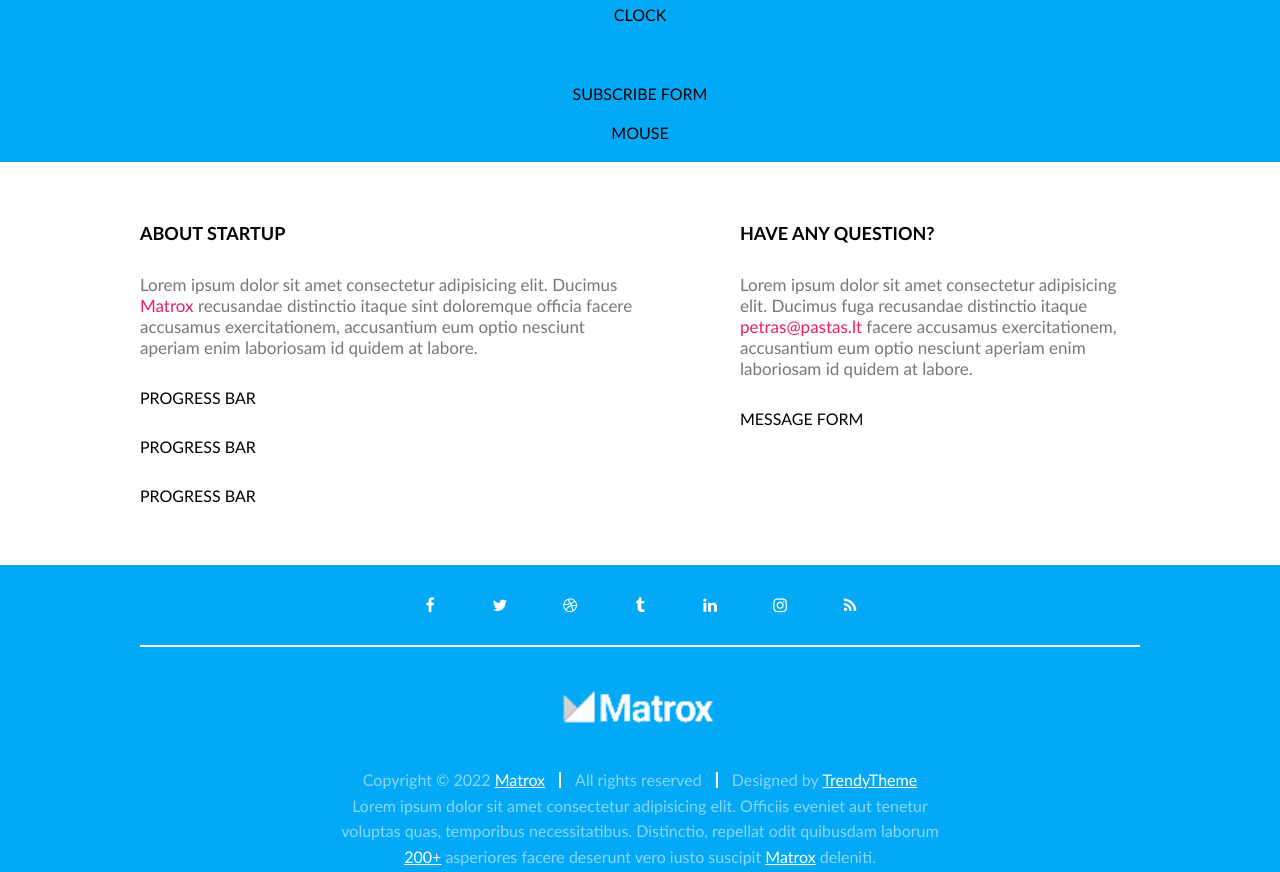
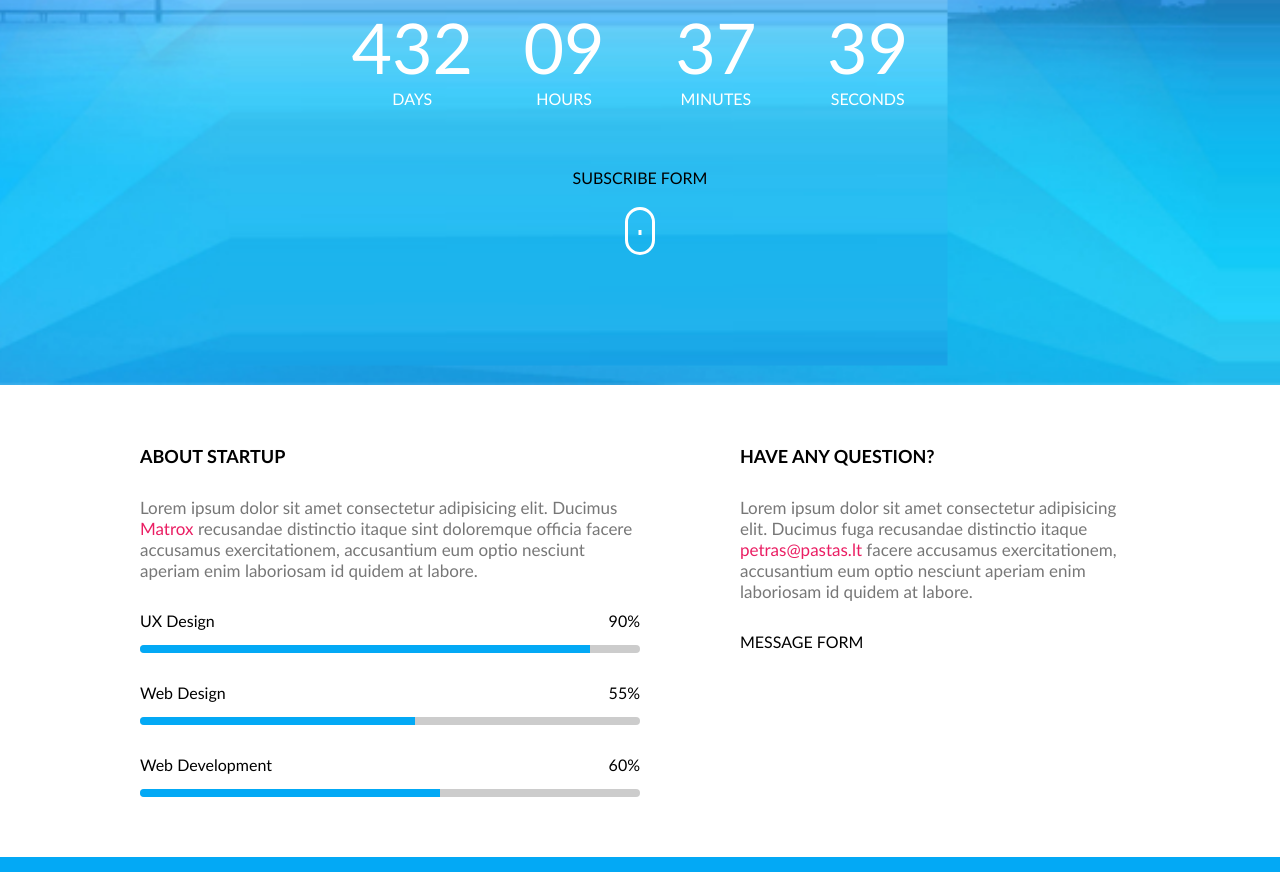
Before and after one commit to Barkleys2/4_coming_soon, a website: page index.html in a window 1280 px wide. Shown: the part 415-1287 px from the top of the page. Drawn offline with Linux system fonts and the light colour scheme.

Commit message:
Progress bar #9

```diff
--- /dev/null
+++ b/css/components/clock-flex.css
@@ -0,0 +1,27 @@
+.clock {
+    display: flex;
+    flex-wrap: wrap;
+    font-size: 70px;
+    color: #fff;
+}
+.clock > .time {
+    width: 25%;
+}
+.clock > .time > .label {
+    font-size: 18px;
+}
+
+@media (max-width: 700px) {
+    .clock > .time {
+        width: 50%;
+    }
+}
+
+@media (max-width: 400px) {
+    .clock {
+        font-size: 60px;
+    }
+    .clock > .time {
+        width: 100%;
+    }
+}
--- /dev/null
+++ b/css/components/clock-grid.css
@@ -0,0 +1,26 @@
+.clock {
+    display: grid;
+    grid-template-columns: repeat(4, 1fr);
+    gap: 30px;
+    font-size: 70px;
+    color: #fff;
+}
+.clock > .time > .label {
+    font-size: 16px;
+    text-transform: uppercase;
+}
+
+@media (max-width: 700px) {
+    .clock {
+        grid-template-columns: 1fr 1fr;
+    }
+}
+
+@media (max-width: 400px) {
+    .clock {
+        font-size: 60px;
+    }
+    .clock {
+        grid-template-columns: 1fr;
+    }
+}
--- a/css/components/mouse.css
+++ b/css/components/mouse.css
@@ -0,0 +1,48 @@
+.mouse {
+    font-size: 3px;
+    /* font-size: 20px; */
+    width: 10em;
+    height: 16em;
+    border: 1em solid #fff;
+    border-radius: 5.5em;
+    position: relative;
+}
+.mouse::before {
+    content: '';
+    width: 1em;
+    height: 1.6em;
+    /* width: 5em;
+    height: 5em; */
+    background-color: #fff;
+    position: absolute;
+    top: 2em;
+    left: 50%;
+    transform: translateX(-50%);
+    /* background-image: url(../../img/5560-Mouse-grey.webp);
+    background-size: contain; */
+    animation-name: scroll;
+    animation-duration: 1.5s;
+    animation-iteration-count: infinite;
+    /* animation-play-state: paused; */
+    /* animation-direction: alternate-reverse; */
+    /* animation-delay: 5s; */
+}
+/* .mouse:hover::before {
+    animation-play-state: paused;
+} */
+
+@keyframes scroll {
+    0% {
+        top: 2em;
+        opacity: 1;
+        /* transform: rotate(0deg); */
+    }
+    50% {
+        opacity: 1;
+    }
+    100% {
+        top: 10em;
+        opacity: 0;
+        /* transform: rotate(1440deg); */
+    }
+}
--- a/css/components/progress-bar.css
+++ b/css/components/progress-bar.css
@@ -0,0 +1,26 @@
+.progress-bar {
+    display: flex;
+    width: 100%;
+    flex-direction: column;
+    gap: 15px;
+}
+.progress-bar > .top {
+    display: flex;
+    justify-content: space-between;
+}
+.progress-bar > .top > .label {
+}
+.progress-bar > .top > .value {
+}
+.progress-bar > .bottom {
+    height: 8px;
+    width: 100%;
+    background-color: #ccc;
+    border-radius: 4px;
+    overflow: hidden;
+}
+.progress-bar > .bottom > .bar {
+    height: 100%;
+    width: 90%;
+    background-color: var(--main-color);
+}
--- a/css/pages/home.css
+++ b/css/pages/home.css
@@ -7,7 +7,8 @@
 
 /* components */
 @import '../components/button.css';
-@import '../components/clock.css';
+/* @import '../components/clock-flex.css'; */
+@import '../components/clock-grid.css';
 @import '../components/form.css';
 @import '../components/mouse.css';
 @import '../components/progress-bar.css';
@@ -17,10 +18,17 @@
 /* HERO SECTION - start */
 .hero {
     padding-bottom: 20px;
+    background-image: url(../../img/background.png);
+    background-repeat: no-repeat;
+    background-position: center;
+    background-size: cover;
+    background-attachment: fixed;
+    min-height: 100vh;
 }
 .hero > .row-short {
     display: flex;
     flex-direction: column;
+    align-items: center;
     text-align: center;
     gap: 20px;
 }
--- a/index.html
+++ b/index.html
@@ -16,6 +16,7 @@
     <meta name="msapplication-TileColor" content="#da532c">
     <meta name="theme-color" content="#ffffff">
 
+
     <link rel="stylesheet" href="./css/pages/home.css">
 </head>
 
@@ -26,14 +27,27 @@
             <h1 class="main-title">Coming soon</h1>
             <p class="main-description">Lorem ipsum dolor sit, amet consectetur adipisicing elit. Voluptates sit obcaecati quae aliquam nisi dolorem tempora impedit odio. Explicabo consequuntur maxime ratione quas, tempora excepturi eum. Blanditiis impedit aspernatur maxime!</p>
             <div class="clock">
-                CLOCK
+                <div class="time">
+                    <span class="value">432</span>
+                    <p class="label">Days</p>
+                </div>
+                <div class="time">
+                    <span class="value">09</span>
+                    <p class="label">Hours</p>
+                </div>
+                <div class="time">
+                    <span class="value">37</span>
+                    <p class="label">Minutes</p>
+                </div>
+                <div class="time">
+                    <span class="value">39</span>
+                    <p class="label">Seconds</p>
+                </div>
             </div>
             <form>
                 SUBSCRIBE FORM
             </form>
-            <div>
-                MOUSE
-            </div>
+            <div class="mouse"></div>
         </div>
     </section>
 
@@ -43,13 +57,31 @@
                 <h2 class="column-title">About startup</h2>
                 <p class="column-description">Lorem ipsum dolor sit amet consectetur adipisicing elit. Ducimus <a href="#">Matrox</a> recusandae distinctio itaque sint doloremque officia facere accusamus exercitationem, accusantium eum optio nesciunt aperiam enim laboriosam id quidem at labore.</p>
                 <div class="progress-bar">
-                    PROGRESS BAR
+                    <div class="top">
+                        <div class="label">UX Design</div>
+                        <div class="value">90%</div>
+                    </div>
+                    <div class="bottom">
+                        <div class="bar" style="width: 90%;"></div>
+                    </div>
                 </div>
                 <div class="progress-bar">
-                    PROGRESS BAR
+                    <div class="top">
+                        <div class="label">Web Design</div>
+                        <div class="value">55%</div>
+                    </div>
+                    <div class="bottom">
+                        <div class="bar" style="width: 55%;"></div>
+                    </div>
                 </div>
                 <div class="progress-bar">
-                    PROGRESS BAR
+                    <div class="top">
+                        <div class="label">Web Development</div>
+                        <div class="value">60%</div>
+                    </div>
+                    <div class="bottom">
+                        <div class="bar" style="width: 60%;"></div>
+                    </div>
                 </div>
             </div>
             <div class="column right-column">
```
Also changed, not shown: css/components/clock.css (deleted), img/background.png (added).
